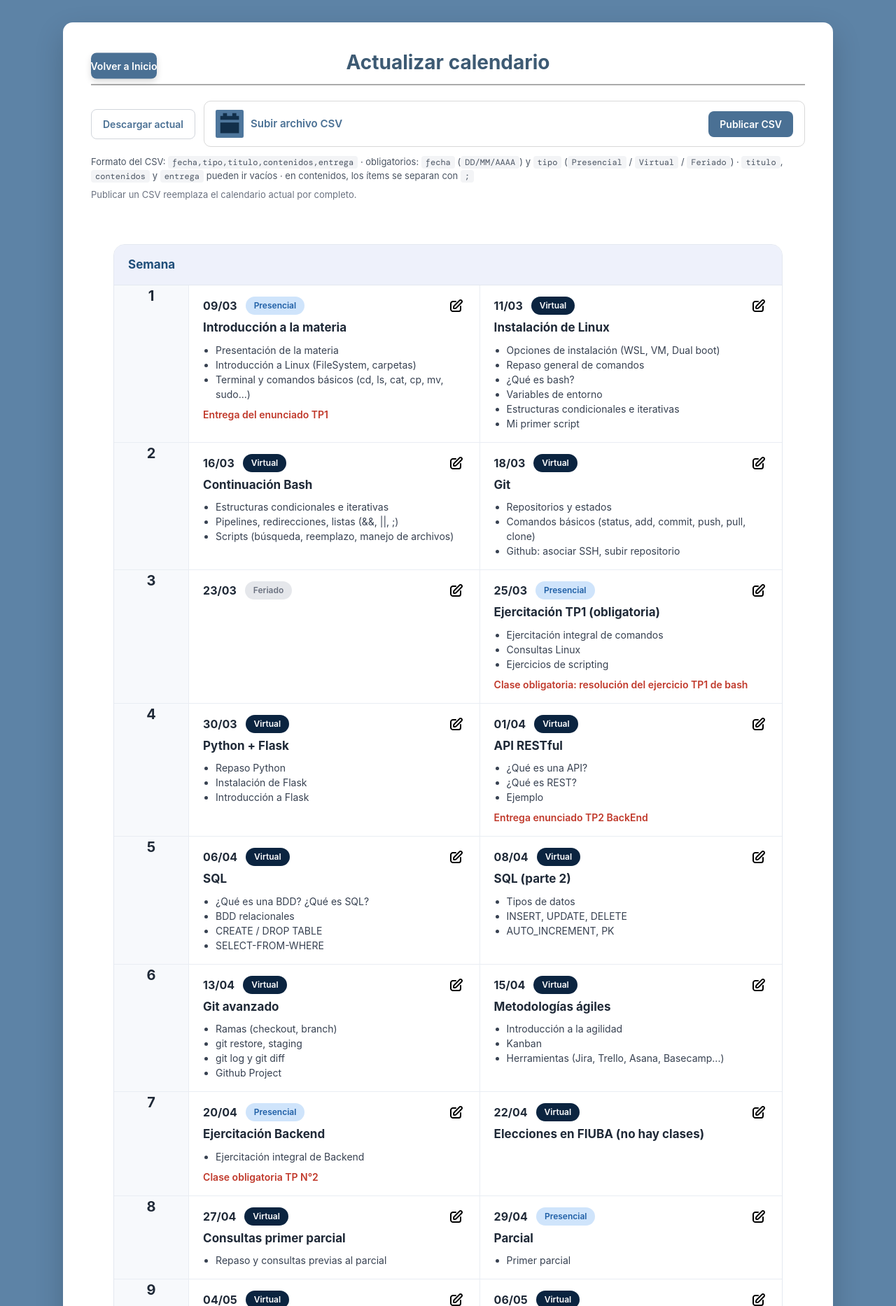
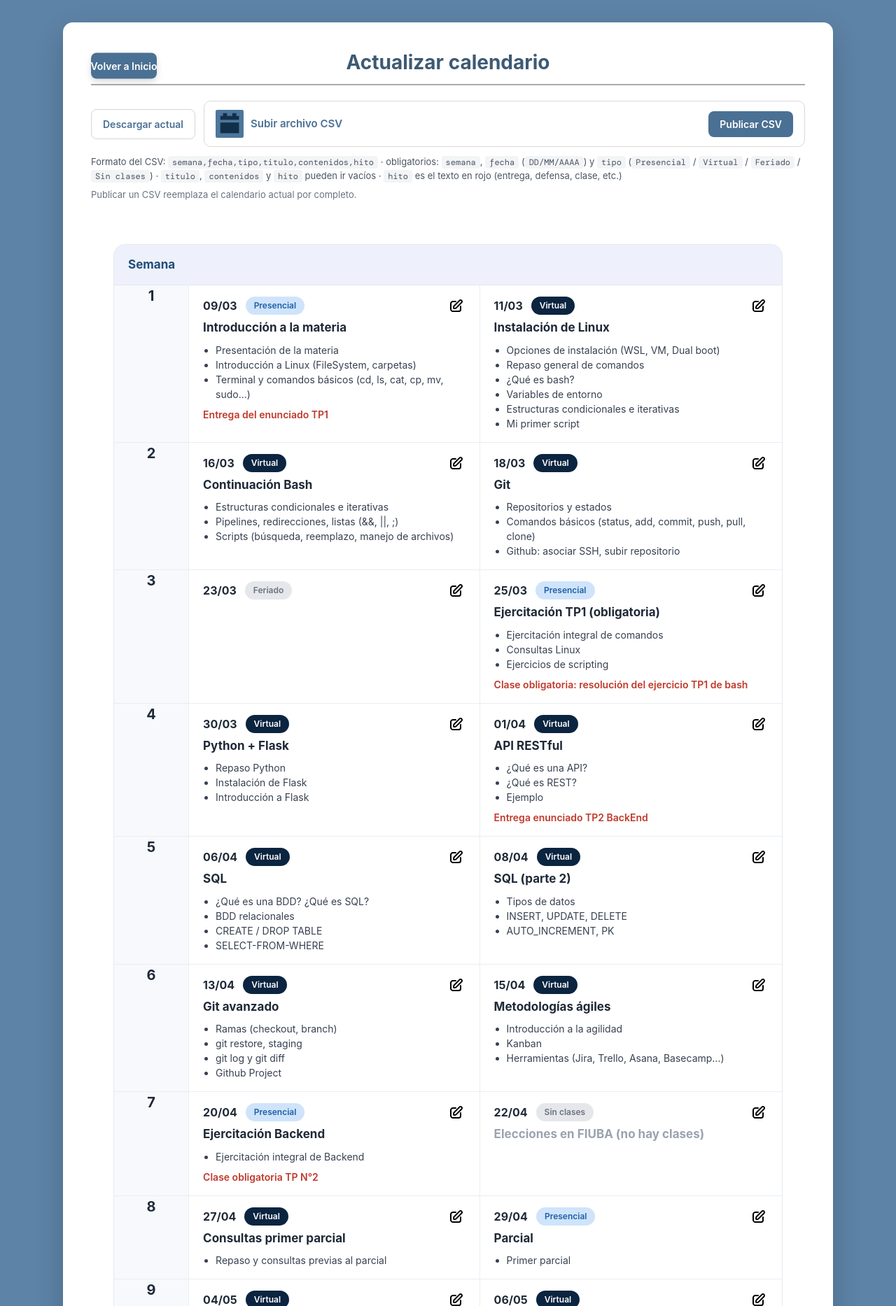
Before and after one commit to Valencua/IDS-Lanzillota-web, a Flask app: page /admin/calendario in a window 1280 px wide. Shown: the part 73-1940 px from the top of the page at 70% size. Run offline with Flask 3, Linux system fonts and the light colour scheme; the visitor is signed in with stand-in values (Sample User, id 1); some web fonts are replaced.

Commit message:
+Etiqueta sin clases +email docentes +entrega-->hito

```diff
--- a/static/css/public.css
+++ b/static/css/public.css
@@ -358,7 +358,7 @@
     font-size: 14px;
     line-height: 1.5;
 }
-.crono-class__entrega { color: #c0392b; font-weight: 600; font-size: 14px; margin-top: 8px; }
+.crono-class__hito { color: #c0392b; font-weight: 600; font-size: 14px; margin-top: 8px; }
 .crono-class--muted .crono-class__title,
 .crono-class--muted { color: #9aa3af; }
 
@@ -372,7 +372,7 @@
 }
 .badge--presencial { background: #cfe4fb; color: #1f5fa6; }
 .badge--virtual { background: #0b2440; color: #ffffff; }
-.badge--feriado{ background: #e5e7eb; color: #6b7280; }
+.badge--feriado, .badge--sin-clases { background: #e5e7eb; color: #6b7280; }
 
 @media (max-width: 640px) {
     .crono__inner {
@@ -620,3 +620,12 @@
 }
 .modal__btn--ghost   { background: #eceef3; color: #374151; }
 .modal__btn--primary { background: #26a354; color: #ffffff; }   /* verde WhatsApp */
+
+.docente-card__email {
+    display: block;
+    margin-top: 6px;
+    color: #c5d8ee;
+    font-size: 13px;
+    text-decoration: none;
+    word-break: break-all;
+}
--- a/static/js/main.js
+++ b/static/js/main.js
@@ -29,11 +29,13 @@ document.addEventListener('DOMContentLoaded', function () {
         const nombre = document.getElementById('edit-nombre');
         const apellido = document.getElementById('edit-apellido');
         const rol = document.getElementById('edit-rol');
+        const email = document.getElementById('edit-email');
 
         const openEdit = (btn) => {
             nombre.value = btn.dataset.nombre || '';
             apellido.value = btn.dataset.apellido || '';
             rol.value = btn.dataset.rol || 'Ayudante';
+            email.value = btn.dataset.email || '';
             editModal.classList.add('is-open');
             editModal.setAttribute('aria-hidden', 'false');
         };
@@ -58,14 +60,14 @@ document.addEventListener('DOMContentLoaded', function () {
         const tipo = document.getElementById('edit-tipo');
         const titulo = document.getElementById('edit-titulo');
         const contenidos = document.getElementById('edit-contenidos');
-        const entrega = document.getElementById('edit-entrega');
+        const hito = document.getElementById('edit-hito');
 
         const openClase = (btn) => {
             fecha.value = btn.dataset.fecha || '';
             tipo.value = btn.dataset.tipo || 'Virtual';
             titulo.value = btn.dataset.titulo || '';
             contenidos.value = (btn.dataset.contenidos || '').split(' || ').join('\n');
-            entrega.value = btn.dataset.entrega || '';
+            hito.value = btn.dataset.hito || '';
             claseModal.classList.add('is-open');
             claseModal.setAttribute('aria-hidden', 'false');
         };
--- a/templates/admin/calendario.html
+++ b/templates/admin/calendario.html
@@ -37,11 +37,11 @@
 
         <p class="cal-format">
             Formato del CSV:
-            <code>fecha,tipo,titulo,contenidos,entrega</code>
-            · obligatorios: <code>fecha</code> (<code>DD/MM/AAAA</code>) y <code>tipo</code>
-            (<code>Presencial</code> / <code>Virtual</code> / <code>Feriado</code>)
-            · <code>titulo</code>, <code>contenidos</code> y <code>entrega</code> pueden ir vacíos
-            · en contenidos, los ítems se separan con <code>;</code>
+            <code>semana,fecha,tipo,titulo,contenidos,hito</code>
+            · obligatorios: <code>semana</code>, <code>fecha</code> (<code>DD/MM/AAAA</code>) y <code>tipo</code>
+            (<code>Presencial</code> / <code>Virtual</code> / <code>Feriado</code> / <code>Sin clases</code>)
+            · <code>titulo</code>, <code>contenidos</code> y <code>hito</code> pueden ir vacíos
+            · <code>hito</code> es el texto en rojo (entrega, defensa, clase, etc.)
         </p>
         <p class="cal-box__warn">Publicar un CSV reemplaza el calendario actual por completo.</p>
 
@@ -67,6 +67,7 @@
                     <option>Presencial</option>
                     <option>Virtual</option>
                     <option>Feriado</option>
+                    <option>Sin clases</option>
                 </select>
             </label>
             <label class="equipo-form__field">
@@ -78,8 +79,8 @@
                 <textarea name="contenidos" id="edit-contenidos" rows="5"></textarea>
             </label>
             <label class="equipo-form__field">
-                <span>Entrega</span>
-                <input type="text" name="entrega" id="edit-entrega">
+                <span>Hito</span>
+                <input type="text" name="hito" id="edit-hito">
             </label>
             <div class="modal__actions">
                 <button type="button" class="modal__btn modal__btn--ghost" data-close>Cancelar</button>
--- a/templates/public/_cronograma_tabla.html
+++ b/templates/public/_cronograma_tabla.html
@@ -12,7 +12,7 @@
             <td class="crono-table__wk">{{ s.semana }}</td>
             {% for c in s.clases %}
             <td class="crono-cell">
-                <div class="crono-class {% if c.tipo == 'Feriado' %}crono-class--muted{% endif %}">
+                <div class="crono-class {% if c.tipo in ['Feriado', 'Sin clases'] %}crono-class--muted{% endif %}">
                     <div class="crono-class__head">
                         <span class="crono-class__date">{{ c.fecha }}</span>
                         <span class="badge badge--{{ c.tipo|lower|replace(' ', '-') }}">{{ c.tipo }}</span>
@@ -25,7 +25,7 @@
                             data-tipo="{{ c.tipo }}"
                             data-titulo="{{ c.titulo or '' }}"
                             data-contenidos="{{ (c.contenidos or [])|join(' || ') }}"
-                            data-entrega="{{ c.entrega or '' }}"
+                            data-hito="{{ c.hito or '' }}"
                         >
                             <img src="{{ url_for('static', filename='img/edit.svg') }}" alt="">
                         </button>
@@ -37,7 +37,7 @@
                         {% for item in c.contenidos %}<li>{{ item }}</li>{% endfor %}
                     </ul>
                     {% endif %}
-                    {% if c.entrega %}<p class="crono-class__entrega">{{ c.entrega }}</p>{% endif %}
+                    {% if c.hito %}<p class="crono-class__hito">{{ c.hito }}</p>{% endif %}
                 </div>
             </td>
             {% endfor %}
--- a/templates/public/docentes.html
+++ b/templates/public/docentes.html
@@ -22,6 +22,9 @@
                     <img src="{{ url_for('static', filename='img/' ~ d.foto) }}" alt="{{ d.nombre }}" class="docente-card__photo">
                     <h3 class="docente-card__name">{{ d.nombre}} {{d.apellido}} </h3>
                     <p class="docente-card__role">{{ d.rol }}</p>
+                    {% if d.email %}
+                    <a class="docente-card__email">{{ d.email }}</a>
+                    {% endif %}
                 </article>
                 {% endfor %}
             </div>
```
Also changed, not shown: templates/admin/equipo.html (+9 -0 lines), web/constants.py (+16 -16 lines).
